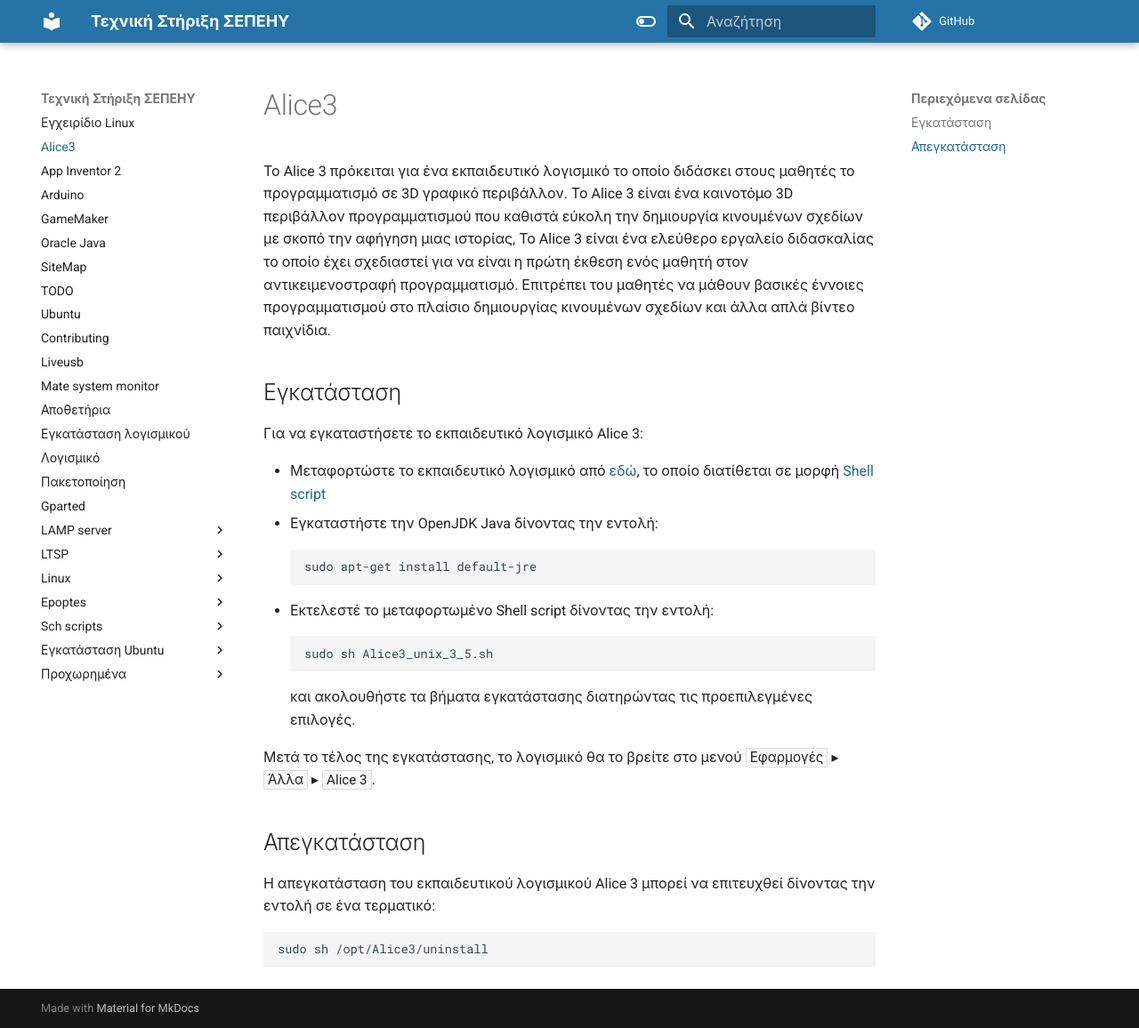
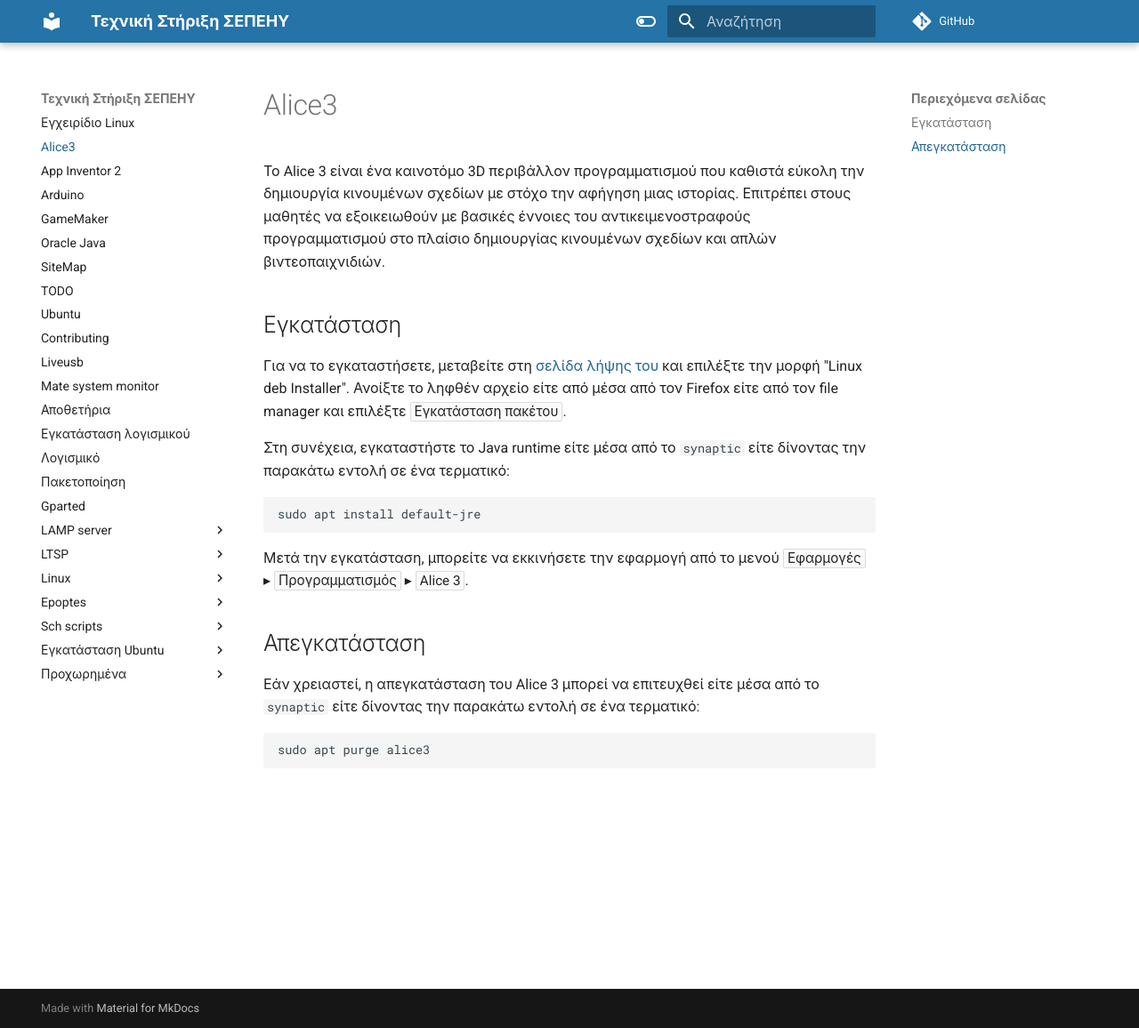
Before and after one commit to siahos/el.ltsp.org, an MkDocs documentation site: the page built from docs/Alice3.md, in a window 1280 px wide and 1156 px high. Shown: the whole window at 89% size. Built offline with MkDocs 1.6.1 and Material for MkDocs 9.7.7, drawn with Linux system fonts in a browser that asks for light colours; comment, search, counter and statistics services are not loaded.

Commit message:
Update Alice3.md

````diff
--- a/docs/Alice3.md
+++ b/docs/Alice3.md
@@ -1,38 +1,31 @@
-Το Alice 3 πρόκειται για ένα εκπαιδευτικό λογισμικό το οποίο διδάσκει
-στους μαθητές το προγραμματισμό σε 3D γραφικό περιβάλλον. Το Alice 3
-είναι ένα καινοτόμο 3D περιβάλλον προγραμματισμού που καθιστά εύκολη
-την δημιουργία κινουμένων σχεδίων με σκοπό την αφήγηση μιας ιστορίας,
-Το Alice 3 είναι ένα ελεύθερο εργαλείο διδασκαλίας το οποίο έχει
-σχεδιαστεί για να είναι η πρώτη έκθεση ενός μαθητή στον
-αντικειμενοστραφή προγραμματισμό. Επιτρέπει του μαθητές να
-μάθουν βασικές έννοιες προγραμματισμού στο πλαίσιο δημιουργίας
-κινουμένων σχεδίων και άλλα απλά βίντεο παιχνίδια.
+Το Alice 3 είναι ένα καινοτόμο 3D περιβάλλον προγραμματισμού που καθιστά εύκολη
+την δημιουργία κινουμένων σχεδίων με στόχο την αφήγηση μιας ιστορίας. Επιτρέπει
+στους μαθητές να εξοικειωθούν με βασικές έννοιες του αντικειμενοστραφούς
+προγραμματισμού στο πλαίσιο δημιουργίας κινουμένων σχεδίων και απλών
+βιντεοπαιχνιδιών.
 
 ## Εγκατάσταση
 
-Για να εγκαταστήσετε το εκπαιδευτικό λογισμικό Alice 3:
+Για να το εγκαταστήσετε, μεταβείτε στη [σελίδα λήψης
+του](https://www.alice.org/get-alice/alice-3/) και επιλέξτε την μορφή "Linux
+deb Installer". Ανοίξτε το ληφθέν αρχείο είτε από μέσα από τον Firefox είτε από
+τον file manager και επιλέξτε ***Εγκατάσταση πακέτου***.
 
-  - Μεταφορτώστε το εκπαιδευτικό λογισμικό από
-    [εδώ](http://www.alice.org/wp-content/uploads/2019/04/Alice3_unix_3_5.sh),
-    το οποίο διατίθεται σε μορφή [Shell script](http://en.wikipedia.org/wiki/Shell_script)
-  - Εγκαταστήστε την OpenJDK Java δίνοντας την εντολή:
-    ```shell
-    sudo apt-get install default-jre
-    ```
-  - Εκτελεστέ το μεταφορτωμένο Shell script δίνοντας την εντολή:
-    ```shell
-    sudo sh Alice3_unix_3_5.sh
-    ```
-    και ακολουθήστε τα βήματα εγκατάστασης διατηρώντας τις
-    προεπιλεγμένες επιλογές.
+Στη συνέχεια, εγκαταστήστε το Java runtime είτε μέσα από το `synaptic` είτε
+δίνοντας την παρακάτω εντολή σε ένα τερματικό:
 
-Μετά το τέλος της εγκατάστασης, το λογισμικό θα το βρείτε
-στο μενού ***Εφαρμογές*** ▸ ***Άλλα*** ▸ ***Alice 3***.
+```shell
+sudo apt install default-jre
+```
+
+Μετά την εγκατάσταση, μπορείτε να εκκινήσετε την εφαρμογή από το μενού
+***Εφαρμογές*** ▸ ***Προγραμματισμός*** ▸ ***Alice 3***.
 
 ## Απεγκατάσταση
 
-Η απεγκατάσταση του εκπαιδευτικού λογισμικού Alice 3 μπορεί να
-επιτευχθεί δίνοντας την εντολή σε ένα τερματικό:
+Εάν χρειαστεί, η απεγκατάσταση του Alice 3 μπορεί να επιτευχθεί είτε μέσα από
+το `synaptic` είτε δίνοντας την παρακάτω εντολή σε ένα τερματικό:
+
 ```shell
-sudo sh /opt/Alice3/uninstall
+sudo apt purge alice3
 ```
````
